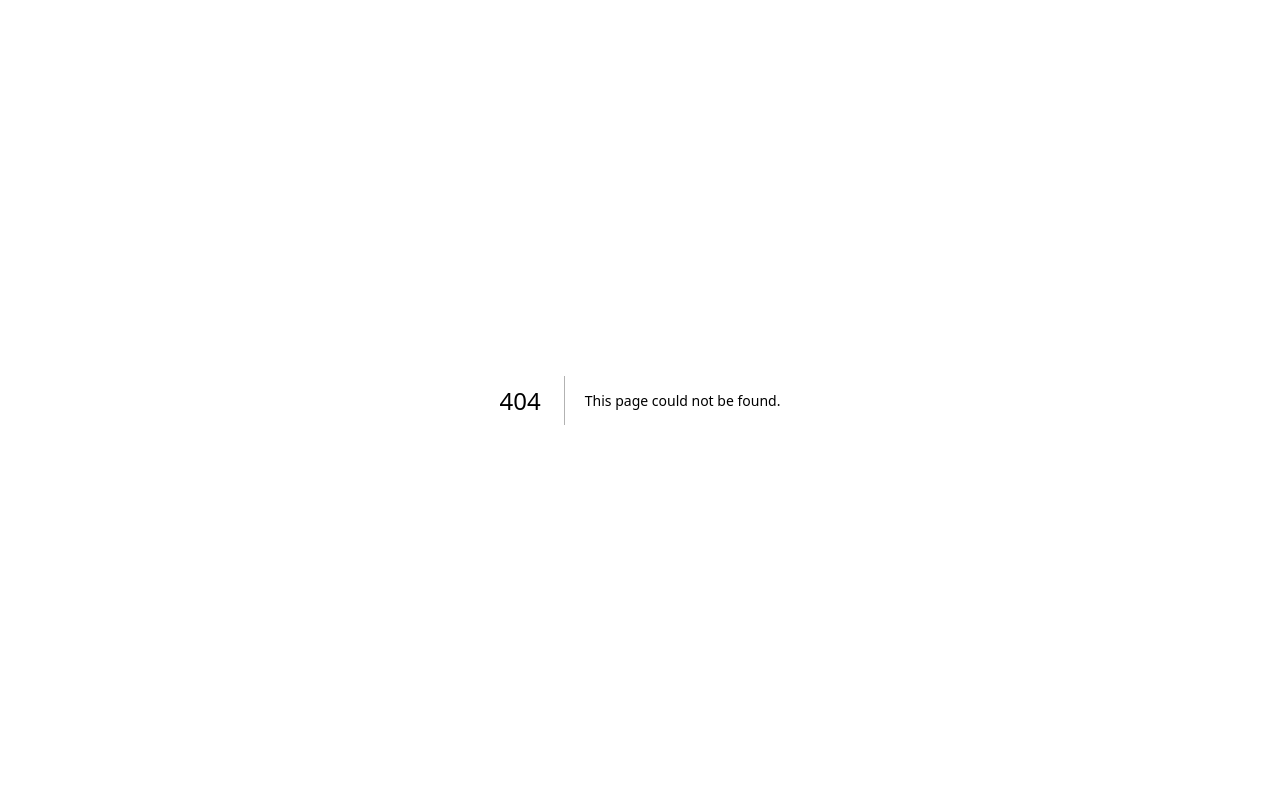
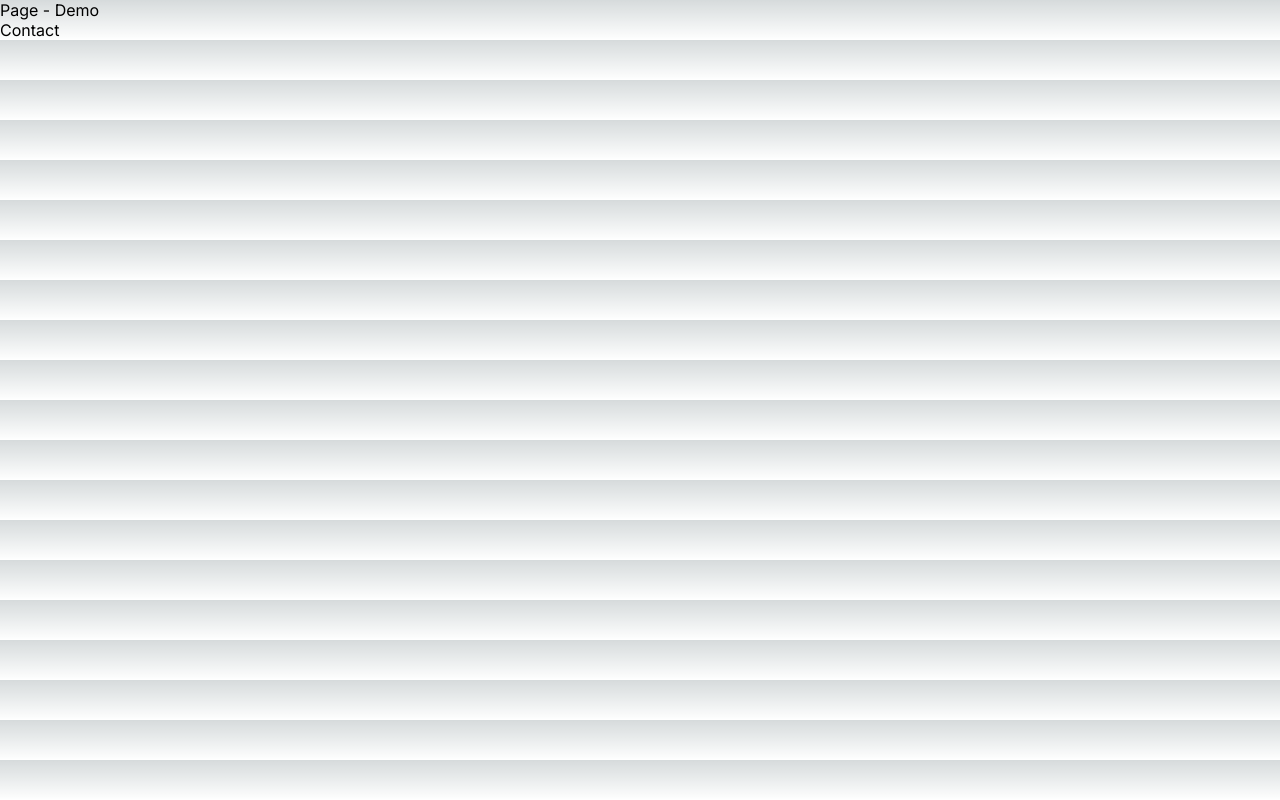
Before and after one commit to PRANAVBHALE/Next_playground, a Next.js app in the folder my-app/: page /demo in a window 1280 px wide. Before the commit this address had no page. Built offline with nearby package versions, Linux system fonts and the light colour scheme.

Commit message:
basic routing

```diff
--- /dev/null
+++ b/my-app/src/app/demo/page.js
@@ -0,0 +1,12 @@
+import Link from 'next/link';
+
+const Page = () => {
+  return (
+    <>
+      <div>Page - Demo</div>
+      <Link href="/contact">Contact</Link>
+    </>
+  );
+};
+
+export default Page;
--- a/my-app/src/app/page.js
+++ b/my-app/src/app/page.js
@@ -1,11 +1,13 @@
 import Image from 'next/image';
 import styles from './page.module.css';
+import Link from 'next/link';
 
 export default function Home() {
   return (
     <main className={styles.main}>
       <div>App Root</div>
       <div>/ path</div>
+      <Link href="/demo">Demo</Link>
     </main>
   );
 }
```
Also changed, not shown: my-app/src/app/about/page.js (added, +12 -0 lines), my-app/src/app/contact/page.js (added, +12 -0 lines).
